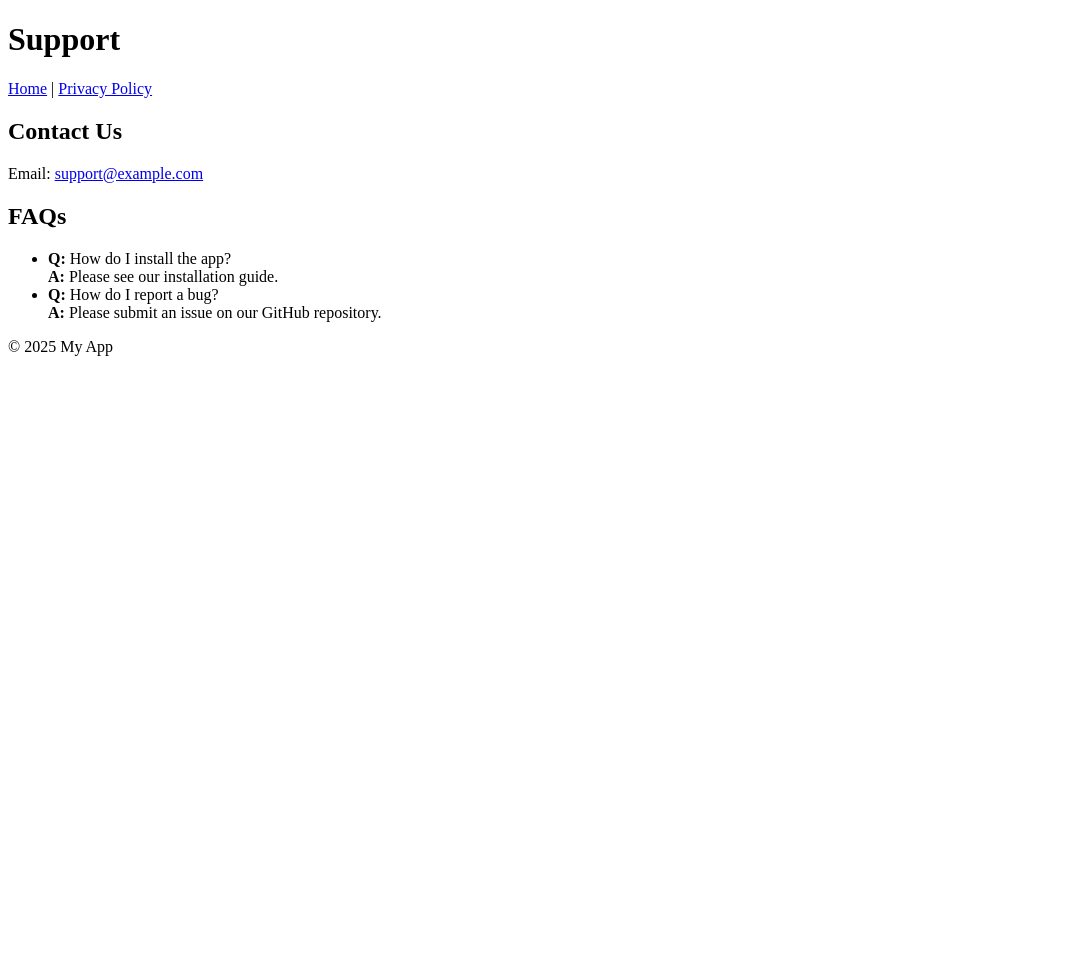
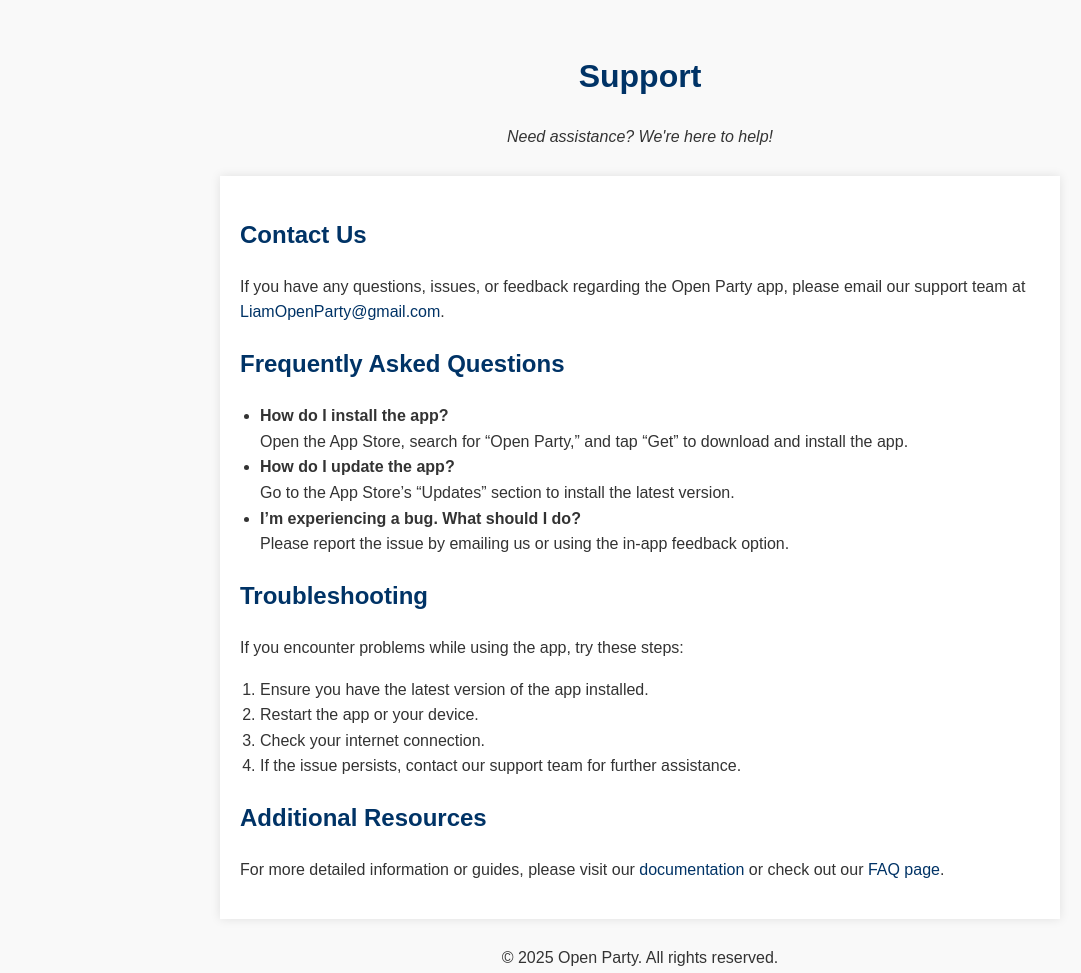
Before and after one commit to Liam-Robertson/Open-Party, a plain HTML site: page support.html in a window 1280 px wide. Shown: the whole page, without its empty margins (0-1081 px from the left). Before the commit the page ends 800 px from the top, so only its background shows below. Drawn offline with Linux system fonts and the light colour scheme.

Commit message:
Update support.html

```diff
--- a/support.html
+++ b/support.html
@@ -3,32 +3,88 @@
 <head>
   <meta charset="UTF-8">
   <meta name="viewport" content="width=device-width, initial-scale=1">
-  <title>Support - My App</title>
-  <link rel="stylesheet" href="styles.css">
+  <title>Support - Open Party</title>
+  <style>
+    body {
+      font-family: Arial, sans-serif;
+      margin: 20px;
+      line-height: 1.6;
+      background-color: #f9f9f9;
+      color: #333;
+    }
+    h1, h2 {
+      color: #003366;
+    }
+    a {
+      color: #003366;
+      text-decoration: none;
+    }
+    a:hover {
+      text-decoration: underline;
+    }
+    header, footer {
+      text-align: center;
+      padding: 10px 0;
+    }
+    main {
+      max-width: 800px;
+      margin: 0 auto;
+      background: #fff;
+      padding: 20px;
+      box-shadow: 0 0 10px rgba(0,0,0,0.1);
+    }
+    ul, ol {
+      padding-left: 20px;
+    }
+  </style>
 </head>
 <body>
   <header>
     <h1>Support</h1>
-    <nav>
-      <a href="index.html">Home</a> |
-      <a href="privacy.html">Privacy Policy</a>
-    </nav>
+    <p><em>Need assistance? We're here to help!</em></p>
   </header>
   <main>
-    <section>
+    <section id="contact">
       <h2>Contact Us</h2>
-      <p>Email: <a href="mailto:support@example.com">support@example.com</a></p>
+      <p>If you have any questions, issues, or feedback regarding the Open Party app, please email our support team at <a href="mailto:LiamOpenParty@gmail.com">LiamOpenParty@gmail.com</a>.</p>
     </section>
-    <section>
-      <h2>FAQs</h2>
+
+    <section id="faq">
+      <h2>Frequently Asked Questions</h2>
       <ul>
-        <li><strong>Q:</strong> How do I install the app?<br><strong>A:</strong> Please see our installation guide.</li>
-        <li><strong>Q:</strong> How do I report a bug?<br><strong>A:</strong> Please submit an issue on our GitHub repository.</li>
+        <li>
+          <strong>How do I install the app?</strong><br>
+          Open the App Store, search for “Open Party,” and tap “Get” to download and install the app.
+        </li>
+        <li>
+          <strong>How do I update the app?</strong><br>
+          Go to the App Store’s “Updates” section to install the latest version.
+        </li>
+        <li>
+          <strong>I’m experiencing a bug. What should I do?</strong><br>
+          Please report the issue by emailing us or using the in-app feedback option.
+        </li>
       </ul>
+    </section>
+
+    <section id="troubleshooting">
+      <h2>Troubleshooting</h2>
+      <p>If you encounter problems while using the app, try these steps:</p>
+      <ol>
+        <li>Ensure you have the latest version of the app installed.</li>
+        <li>Restart the app or your device.</li>
+        <li>Check your internet connection.</li>
+        <li>If the issue persists, contact our support team for further assistance.</li>
+      </ol>
+    </section>
+
+    <section id="resources">
+      <h2>Additional Resources</h2>
+      <p>For more detailed information or guides, please visit our <a href="#">documentation</a> or check out our <a href="#">FAQ page</a>.</p>
     </section>
   </main>
   <footer>
-    <p>&copy; 2025 My App</p>
+    <p>&copy; 2025 Open Party. All rights reserved.</p>
   </footer>
 </body>
 </html>
```
